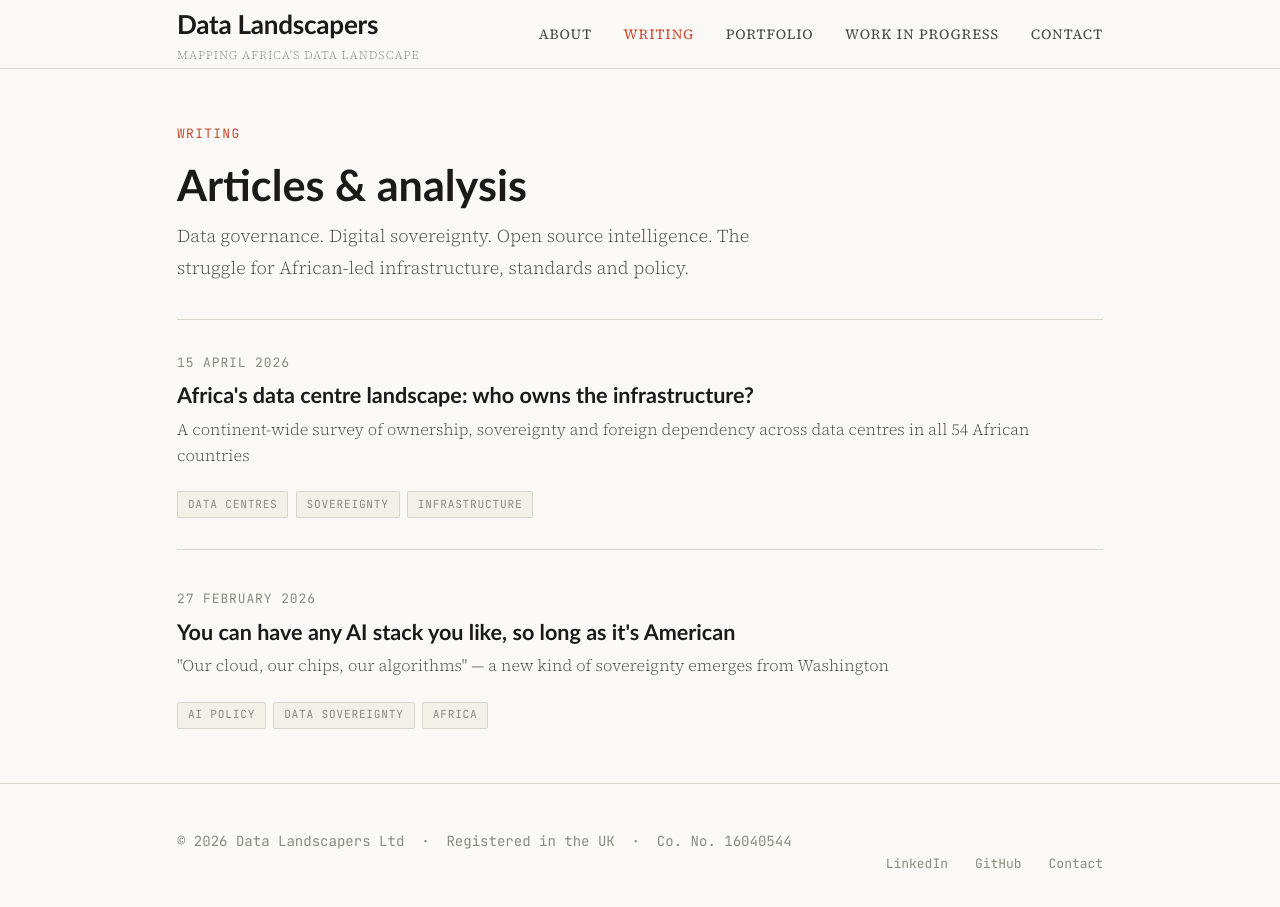
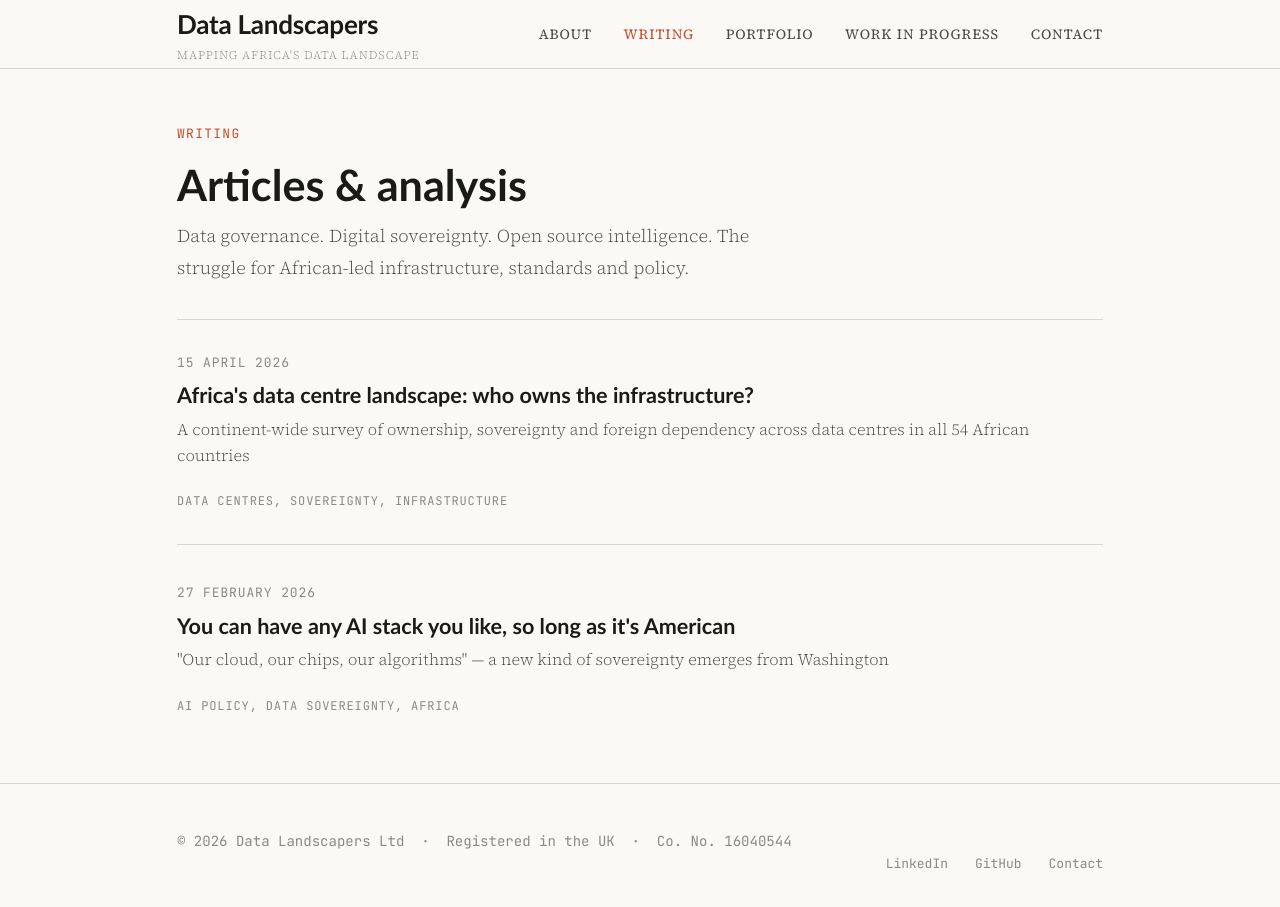
Before and after one commit to data-landscapers/data-landscapers.github.io, a Jekyll site: the page built from writing/index.md, in a window 1280 px wide and 921 px high. Shown: the top 907 px of the window. Built offline with Jekyll 4.4.1, drawn with Linux system fonts in a browser that asks for light colours.

Commit message:
Design Update 3

```diff
--- a/assets/css/main.css
+++ b/assets/css/main.css
@@ -169,8 +169,7 @@ img { max-width: 100%; height: auto; display: block; }
 .article-list__title a { color: var(--ink); border: none; }
 .article-list__title a:hover { color: var(--accent); }
 .article-list__excerpt { font-size: 0.9rem; color: var(--ink-light); line-height: 1.6; margin-top: 0.3rem; }
-.article-list__tags { margin-top: 0.6rem; display: flex; gap: 0.4rem; flex-wrap: wrap; }
-.article-list__tag { font-family: var(--mono); font-size: 0.62rem; text-transform: uppercase; letter-spacing: 0.07em; padding: 0.15rem 0.55rem; border: 1px solid var(--rule); border-radius: 2px; color: var(--ink-faint); background: var(--paper-warm); }
+.article-list__tags { margin-top: 0.5rem; font-family: var(--mono); font-size: 0.67rem; text-transform: uppercase; letter-spacing: 0.07em; color: var(--ink-faint); }
 
 /* ── ARTICLE PAGE ── */
 .article-header { padding: 3rem 0 2rem; border-bottom: 1px solid var(--rule); margin-bottom: 2.5rem; }
--- a/writing/index.md
+++ b/writing/index.md
@@ -15,9 +15,7 @@ description: Articles and analysis by Bill Anderson on data governance, digital
 <ul class="article-list" style="margin-top: 0;">
   {% for post in site.posts %}
   <li class="article-list__item">
-    <div class="article-list__meta">
-      {{ post.date | date: "%-d %B %Y" }}
-    </div>
+    <div class="article-list__meta">{{ post.date | date: "%-d %B %Y" }}</div>
     <div class="article-list__title"><a href="{{ post.url | relative_url }}">{{ post.title }}</a></div>
     {% if post.subtitle %}
       <p class="article-list__excerpt">{{ post.subtitle }}</p>
@@ -25,9 +23,7 @@ description: Articles and analysis by Bill Anderson on data governance, digital
       <p class="article-list__excerpt">{{ post.excerpt | strip_html | truncate: 200 }}</p>
     {% endif %}
     {% if post.tags and post.tags.size > 0 %}
-    <div class="article-list__tags">
-      {% for tag in post.tags %}<span class="article-list__tag">{{ tag }}</span>{% endfor %}
-    </div>
+    <div class="article-list__tags">{{ post.tags | join: ", " }}</div>
     {% endif %}
   </li>
   {% endfor %}
```
